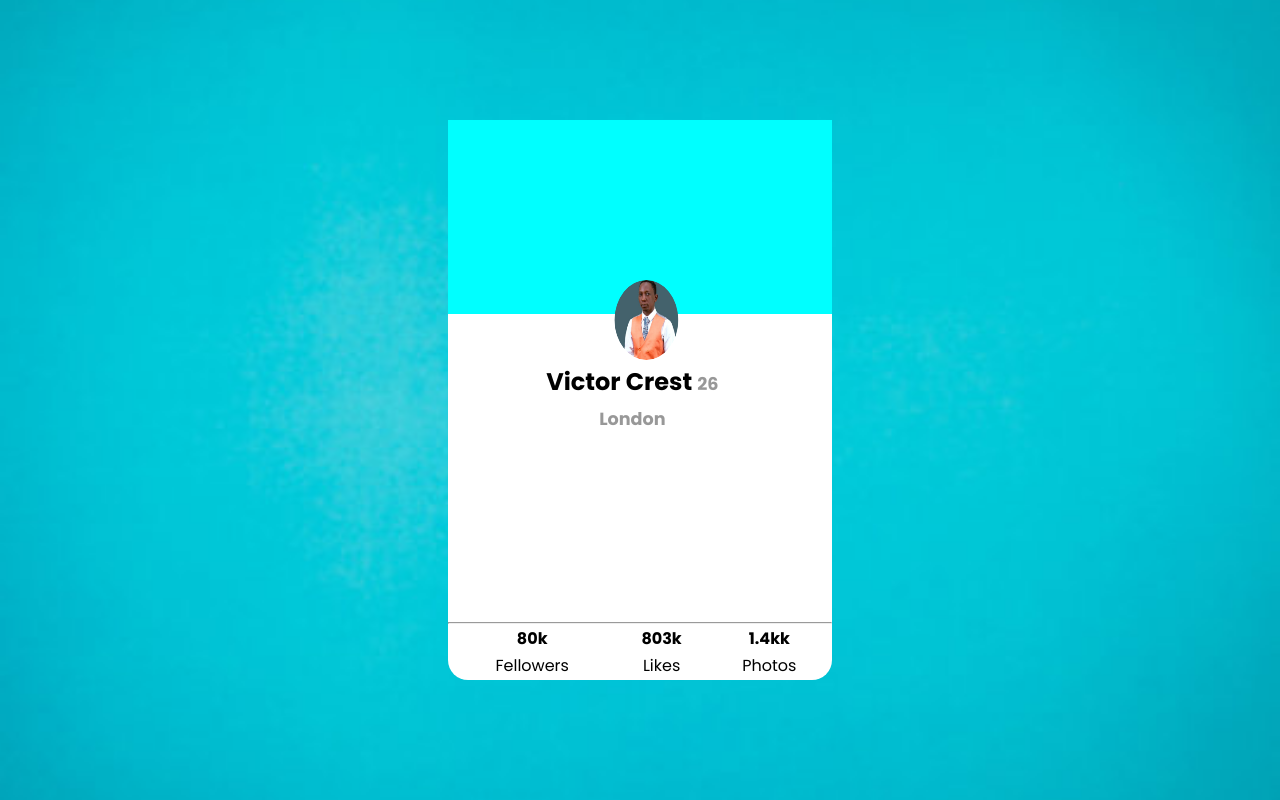
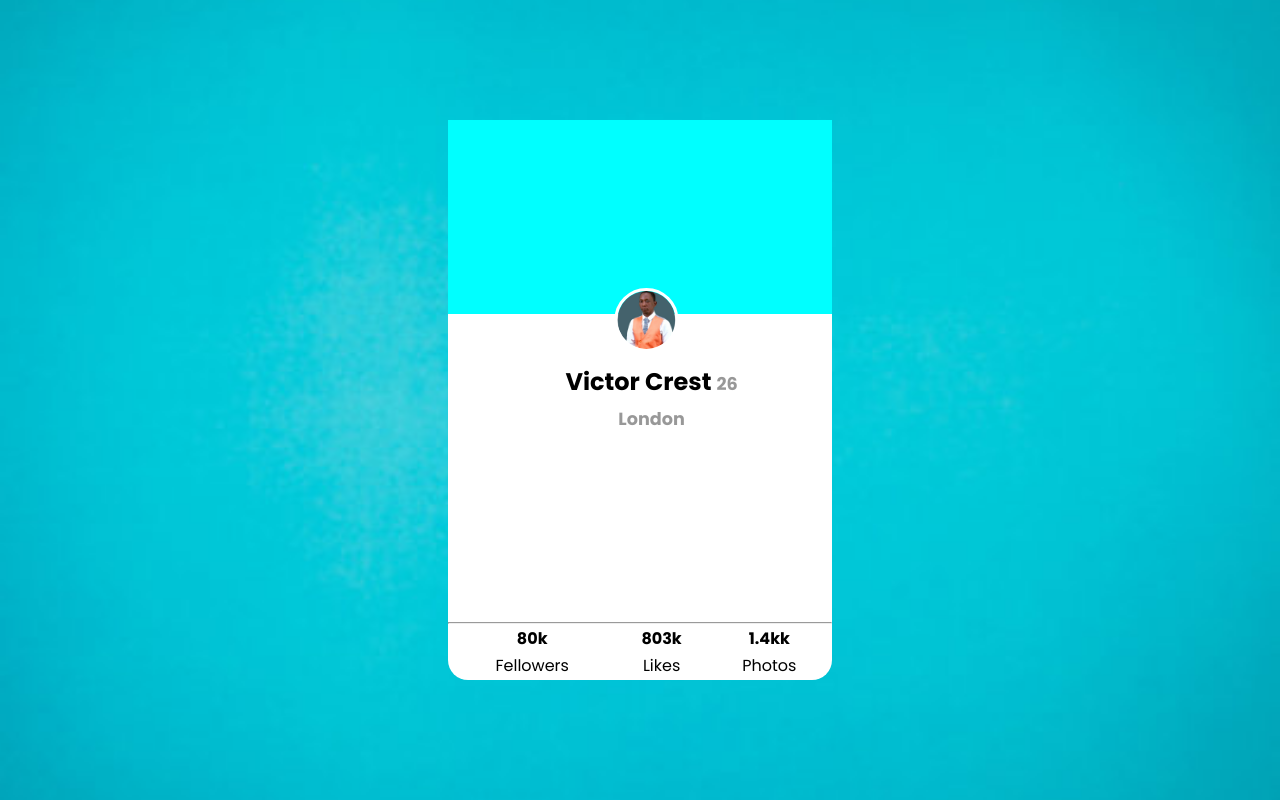
Before and after one commit to egwajohnson/card_portfolio, a plain HTML site: page index.html in a window 1280 px wide. Drawn offline with Linux system fonts and the light colour scheme.

Commit message:
oush update

```diff
--- a/style.css
+++ b/style.css
@@ -25,6 +25,7 @@
     position: absolute;
     background-color: white;
     align-content: center;
+    justify-content: center;
     border-radius: 20px;
     top: 50%;
     left: 50%;
@@ -40,7 +41,7 @@
 }
 
 .container .card .cord2 {
-    width: 70%;
+    width: 80%;
     height: 40vh;
     display: flex;
    margin-top: 50px;
@@ -53,6 +54,7 @@
 
 
 }
+
 .container .card .cord2 h2 span{
     font-size: 1.1rem ;
     opacity: .4;
@@ -64,7 +66,6 @@ table {
 }
 .container .img-wrap{
     width: 5%;
-    height: 80px;
     z-index: 4;
     display: flex;
     border-radius: 50%;
@@ -76,4 +77,5 @@ table {
 .container .img-wrap img {
     width: 100%;
     border-radius: 50%;
+    border: 3px solid white;
 }
```
